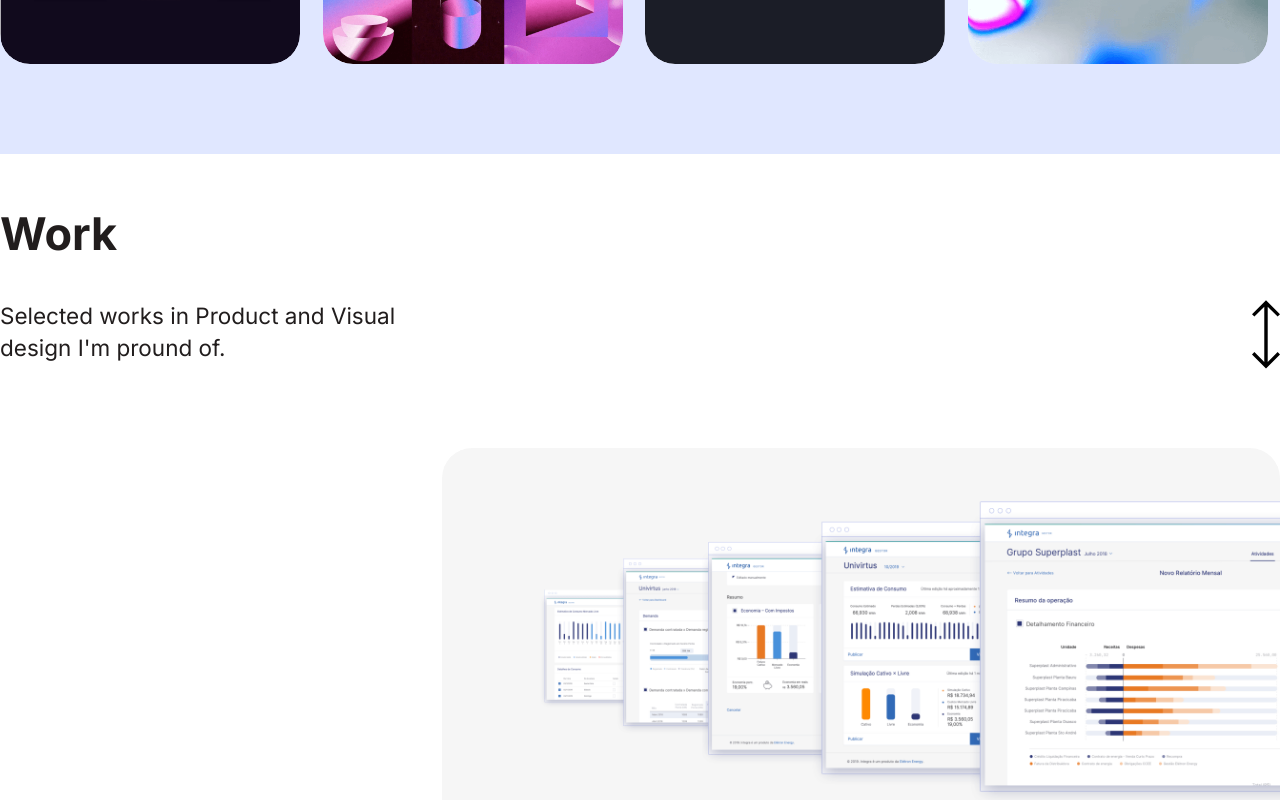
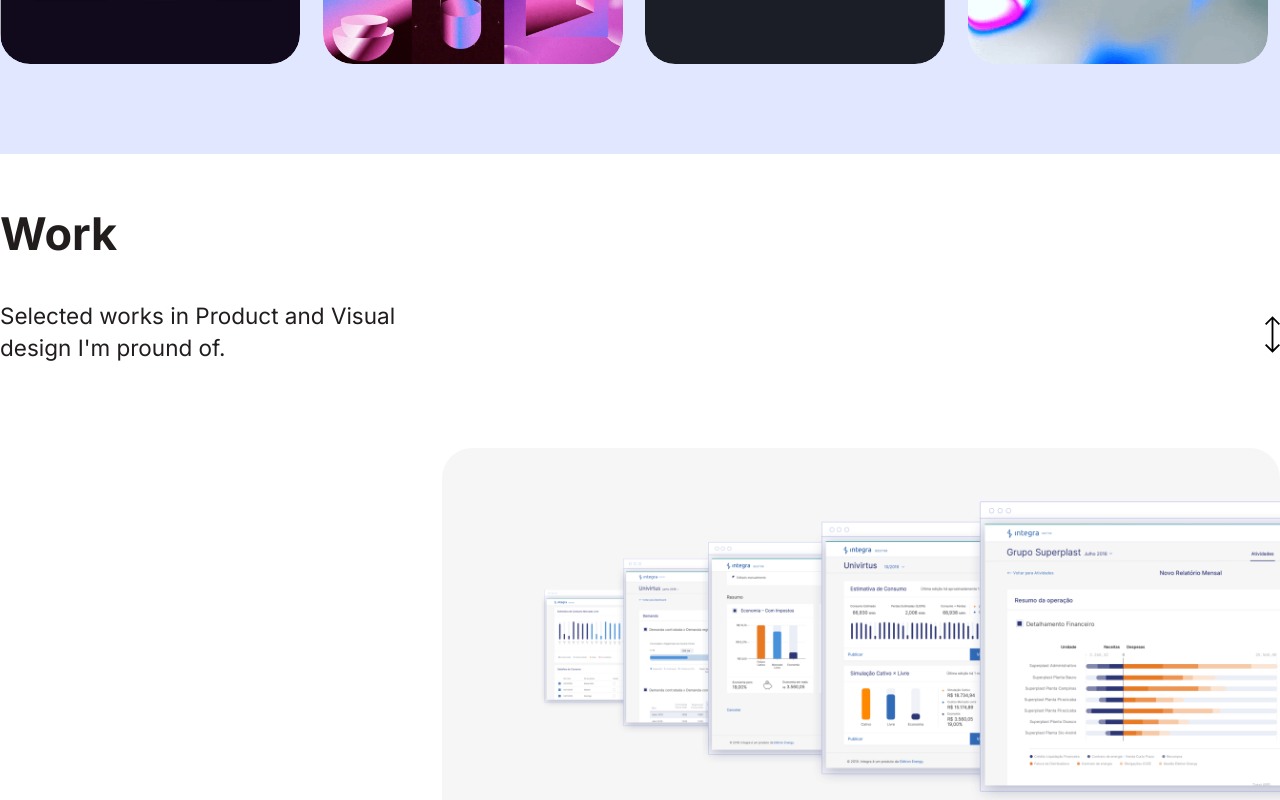
Before and after one commit to filipeafns/filipe.work, a Next.js app: page / in a window 1280 px wide. Shown: the part 1550-2350 px from the top of the page. Built offline with nearby package versions, Linux system fonts and the light colour scheme.

Commit message:
Refines arrows

```diff
--- a/components/section/exploring.js
+++ b/components/section/exploring.js
@@ -17,7 +17,7 @@ export default function Exploring() {
             <h2>I'm Exploring</h2>
             <h3>Design for me has always been about exploring possibilities, either in Print, Code or Beyond. You'll find me exploring new tools and ways to bring amazing things to the our digital lives.</h3>
           </div>
-        <div className={style.recent}>
+          <div className={style.recent}>
             <h4>Recent Exploration</h4>
             <svg width="69" height="28" viewBox="0 0 69 28" fill="none" xmlns="http://www.w3.org/2000/svg">
               <path d="M14.6875 28L0.6875 14L14.6875 0L17.0938 2.375L7.1875 12.2812H62.5L52.5938 2.375L55 0L69 14L55 28L52.5938 25.5938L62.5 15.7188H7.1875L17.0938 25.5938L14.6875 28Z" fill="black" />
--- a/components/section/work.module.scss
+++ b/components/section/work.module.scss
@@ -15,6 +15,7 @@
         > div {
             display: flex;
             margin-bottom: 4rem;
+            svg { width: 1rem; }
         }
         ul {
             display: grid;
```
